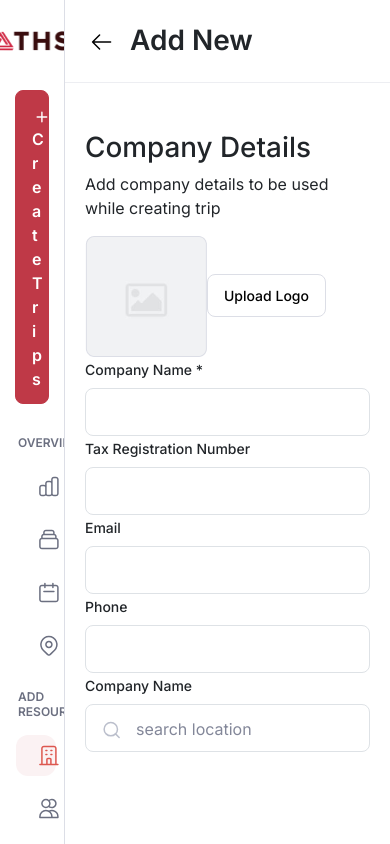
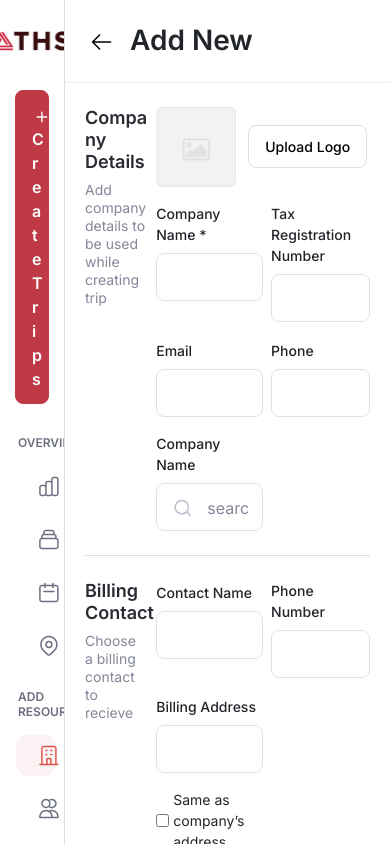
Before and after one commit to AbubakarNaveed/2nd-probational-project-system-plus, a React (Vite) app: page /user-panel/companies/add_new in a window 390 px wide. Built offline with nearby package versions, Linux system fonts and the light colour scheme.

Commit message:
Add new Company page created (not responsive )

```diff
--- a/src/Styles/componentStyles/Dashboard/_main.scss
+++ b/src/Styles/componentStyles/Dashboard/_main.scss
@@ -1,8 +1,9 @@
 .mainContainer {
-  height: 100%;
+  height: 100vh;
   width: 100%;
   padding: 0 !important;
   background-color: $DashbaordBgColor;
+  overflow-y: auto;
   .header {
     padding: 24px;
     border-bottom: 1px solid $gray1;
@@ -15,6 +16,10 @@
       font-weight: $font-weight-800;
       margin: 0px;
     }
+  }
+
+  .mainHeight {
+    height: calc(100% - 83px);
   }
   .headerWithNavs {
     padding: 24px 24px 0 24px;
@@ -116,3 +121,42 @@
     }
   }
 }
+
+//Add New and edit styles
+.changeCardSection {
+}
+
+.changeCard {
+  padding: 24px 0;
+  border-bottom: 1px solid $gray2;
+
+  .labelArea {
+    display: flex;
+    height: "100%";
+    width: "100%";
+    flex-direction: column;
+    gap: 8px;
+
+    h1 {
+      font-size: $font-medium-large;
+      margin: 0;
+      color: $authCardHeading;
+      line-height: 22px;
+      font-weight: $font-weight-600;
+      word-wrap: break-word;
+    }
+    p {
+      margin: 0;
+      margin-right: 10px;
+      font-size: $font-medium-small;
+      color: $gray3;
+      font-weight: $font-weight-400;
+      line-height: 18px;
+      word-wrap: break-word;
+    }
+  }
+  .inputArea {
+    display: flex;
+    gap: 16px;
+  }
+}
--- a/src/Styles/theme/_typography.scss
+++ b/src/Styles/theme/_typography.scss
@@ -21,6 +21,7 @@ $font-auth-slider-md: 14px;
 //font-sizes:General
 $font-extra-large: 28px;
 $font-large: 23px;
+$font-medium-large: 18px;
 $font-medium-small: 14px;
 $font-medium: 16px;
 $font-small: 12px;
--- a/src/components/Generals/input.jsx
+++ b/src/components/Generals/input.jsx
@@ -13,10 +13,12 @@ const Input = ({
   labelSize = "lg",
   placeHolder = "",
   isDisabled = false,
+
+  styles,
   icon,
 }) => {
   return (
-    <div>
+    <div className={styles}>
       {label && icon && (
         <label
           style={{
--- a/src/components/Userspannel/Main/Companies/addNew.jsx
+++ b/src/components/Userspannel/Main/Companies/addNew.jsx
@@ -3,7 +3,9 @@ import Back from "@images/back.svg";
 import { useNavigate } from "react-router-dom";
 import DefaultAvatar from "@images/defaulAvartar.png";
 import Input from "@components/Generals/input";
+import Button from "@components/Generals/button";
 import SearchIcon from "@images/Search.svg";
+import BlackAdd from "@images/addBlack.svg";
 const AddNew = () => {
   const navigate = useNavigate();
   return (
@@ -19,42 +21,163 @@ const AddNew = () => {
           <h1 style={{ fontWeight: 600 }}>Add New</h1>
         </div>
       </div>
-      <div className="mainBody">
+      <div
+        className="mainBody m-0 pt-0 mainHeight"
+        style={{
+          display: "flex",
+          flexDirection: "column",
+          justifyContent: "space-between",
+        }}
+      >
         <div className="changeCardSection">
-          <div className="changeCard">
-            <div className="labelArea">
+          <div className="changeCard row custom-gutter">
+            <div className="labelArea col-3 p-0">
               <h1>Company Details</h1>
               <p>Add company details to be used while creating trip</p>
             </div>
-            <div className="inputArea">
-              <div>
-                <img src={DefaultAvatar} />
+            <div className="inputArea col-9 p-0 row custom-gutter">
+              <div
+                className=" col-12 p-0"
+                style={{ display: "flex", gap: "12px", alignItems: "center" }}
+              >
+                <img
+                  src={DefaultAvatar}
+                  style={{ height: "80px", width: "80px" }}
+                />
                 <button className="customUpload">Upload Logo</button>
               </div>
-              <div>
-                <Input label={"Company Name *"} type={"text"} labelSize="md" />
+              <div className=" col-12 p-0 row custom-gutter">
+                <Input
+                  label={"Company Name *"}
+                  type={"text"}
+                  labelSize="md"
+                  styles={"col-6 p-0"}
+                />
                 <Input
                   label={"Tax Registration Number"}
                   type={"text"}
+                  styles={"col-6 p-0 ps-2"}
                   labelSize="md"
                 />
               </div>
-              <div>
-                <Input label={"Email"} type={"email"} labelSize="md" />
-                <Input label={"Phone"} type={"text"} labelSize="md" />
+              <div className=" col-12 p-0 row custom-gutter ">
+                <Input
+                  label={"Email"}
+                  type={"email"}
+                  labelSize="md"
+                  styles={"col-6 p-0"}
+                />
+                <Input
+                  label={"Phone"}
+                  type={"text"}
+                  labelSize="md"
+                  styles={"col-6 p-0 ps-2"}
+                />
               </div>
-              <div>
-                <div>
+
+              <div className=" col-12 p-0 row custom-gutter">
                 <Input
                   type={"text"}
                   label={"Company Name"}
                   labelSize="md"
                   placeHolder="search location"
                   icon={SearchIcon}
+                  styles={"col-6 p-0"}
                 />
               </div>
             </div>
           </div>
+          <div className="changeCard row custom-gutter">
+            <div className="labelArea col-3 p-0">
+              <h1>Billing Contact</h1>
+              <p>Choose a billing contact to recieve</p>
+            </div>
+            <div className="inputArea col-9 p-0 row custom-gutter">
+              <div className=" col-12 p-0 row custom-gutter">
+                <Input
+                  label={"Contact Name"}
+                  type={"text"}
+                  labelSize="md"
+                  styles={"col-6 p-0"}
+                />
+                <Input
+                  label={"Phone Number"}
+                  type={"text"}
+                  styles={"col-6 p-0 ps-2"}
+                  labelSize="md"
+                />
+              </div>
+
+              <div className=" col-12 p-0 row custom-gutter">
+                <Input
+                  type={"text"}
+                  label={"Billing Address"}
+                  labelSize="md"
+                  styles={"col-6 p-0"}
+                />
+              </div>
+              <div className=" col-12 p-0 row custom-gutter">
+                <div className="col-6 p-0 d-flex align-items-center gap-1 ">
+                  <input type="checkbox" />
+                  <p
+                    style={{
+                      fontSize: "14px",
+                      fontWeight: 400,
+                      wordBreak: "break-word",
+                      margin: 0,
+                    }}
+                  >
+                    Same as company’s address
+                  </p>
+                </div>
+              </div>
+            </div>
+          </div>
+          <div className="changeCard row custom-gutter">
+            <div className="labelArea col-3 p-0">
+              <h1>Addresses</h1>
+              <p>List down waypoints to be used while creating trip</p>
+            </div>
+            <div className="inputArea col-9 p-0 row custom-gutter">
+              <div
+                className=" col-12 p-0"
+                style={{ display: "flex", gap: "12px", alignItems: "center" }}
+              >
+                <button className="customUpload">
+                  <div
+                    style={{
+                      display: "flex",
+                      alignItems: "center",
+                      gap: "6px",
+                    }}
+                  >
+                    <img src={BlackAdd} />
+                    <p style={{ margin: 0 }}>Add Address</p>
+                  </div>
+                </button>
+              </div>
+            </div>
+          </div>
+        </div>
+        <div
+          style={{
+            display: "flex",
+            width: "100%",
+            justifyContent: "flex-end",
+            gap: "12px",
+            paddingBottom: "24px",
+          }}
+        >
+          <button className="customUpload" style={{ width: "140px" }}>
+            Cancel
+          </button>
+          <div style={{ width: "140px" }}>
+            <Button
+              text={"Save Changes"}
+              buttonSize="sm"
+              fontSize="14"
+              fontColor={"#ffff"}
+            />
           </div>
         </div>
       </div>
```
Also changed, not shown: src/Styles/styles.css, src/assets/images/addBlack.svg (added), 1 other file (tests, documents, lock files or other folders). Lines whose indentation alone changed are shown as unchanged.
